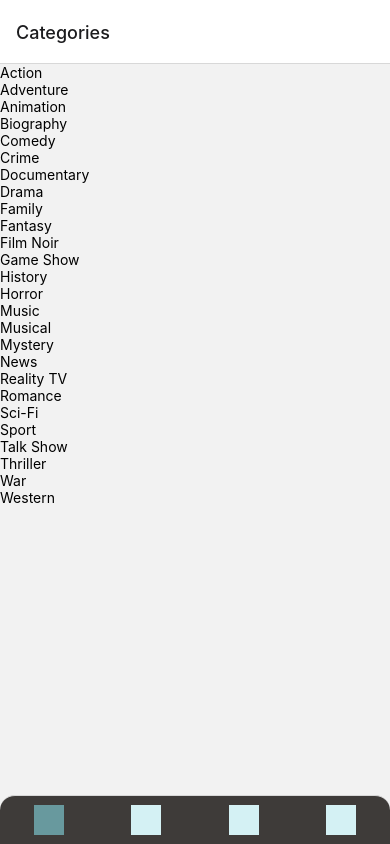
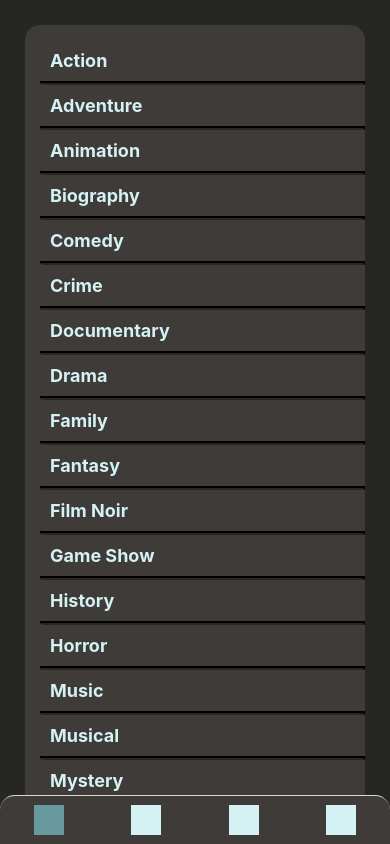
Before and after one commit to TebexPL/FilmBrary, a React Native app: screen /MainScreen in a window 390 px wide. Built offline with nearby package versions, Linux system fonts and the light colour scheme; grey boxes are pictures that could not be loaded.

Commit message:
minor but important changes, changed design of categories screen

```diff
--- a/Source/Screens/CategoriesScreen.js
+++ b/Source/Screens/CategoriesScreen.js
@@ -1,5 +1,5 @@
 import React from 'react';
-import {FlatList} from 'react-native';
+import {FlatList, StyleSheet, ScrollView, View} from 'react-native';
 
 import CategoryItem from './Components/CategoryItem'
 
@@ -39,7 +39,9 @@ const CategoriesScreen = (props) =>{
   }
 
   return (
+    <View style={styles.back}>
       <FlatList
+        style={styles.list}
         /*ListHeaderComponent=
           {<SearchBox placeholder="Type here..." onSubmit={fetchResults}/>}*/
         data={categories}
@@ -48,7 +50,25 @@ const CategoriesScreen = (props) =>{
             (<CategoryItem data={item} onPress={gotoCategory}/>)}
         keyExtractor={item => item.queryStr}
       />
+    </View>
+
   )
 }
 
+const styles = StyleSheet.create({
+  back : {
+    backgroundColor:'#262625',
+    height: '100%'
+  },
+  list : {
+    backgroundColor : '#3e3b39',
+    color: '#d4f1f4',
+    paddingLeft: 15,
+    paddingTop: 15,
+    margin: 25,
+    borderRadius: 15,
+
+  }
+});
+
 export default CategoriesScreen;
--- a/Source/Screens/Components/CategoryItem.js
+++ b/Source/Screens/Components/CategoryItem.js
@@ -1,14 +1,30 @@
 import React from 'react';
-import {Text, TouchableOpacity} from 'react-native';
+import {Text, TouchableOpacity, StyleSheet, View} from 'react-native';
 
 
 const CategoryItem = (props) =>{
 
   return(
     <TouchableOpacity onPress={() => props.onPress(props.data.queryStr)}>
-      <Text>{props.data.name}</Text>
+      <Text style={styles.text}>{props.data.name}</Text>
+      <View style={styles.line}></View>
     </TouchableOpacity>
     )
 }
 
+const styles = StyleSheet.create({
+  text : {
+    color: '#d4f1f4',
+    fontSize: 18,
+    padding: 8,
+    fontWeight: 'bold',
+    margin: 2,
+  },
+  line : {
+    borderWidth:2,
+    borderBottomColor: '#262625',
+    borderBottomLeftRadius: 10,
+  }
+})
+
 export default CategoryItem;
--- a/Source/Screens/DetailsScreen.js
+++ b/Source/Screens/DetailsScreen.js
@@ -42,7 +42,7 @@ const DetailsScreen = (props) =>{
 const styles = StyleSheet.create({
   back : {
     backgroundColor : '#262625',
-    height:700
+    height:'100%'
   },
   upperBox : {
     flexDirection : 'row'
--- a/Source/Screens/MainScreen.js
+++ b/Source/Screens/MainScreen.js
@@ -15,6 +15,7 @@ const MainScreen = () => {
   return (
     <Tab.Navigator
       screenOptions={({ route }) => ({
+        headerShown:false,
         tabBarShowLabel: false,
         tabBarOptions: {showIcon : true},
         tabBarStyle:{ position:'absolute',
```
Lines whose indentation alone changed are shown as unchanged.
